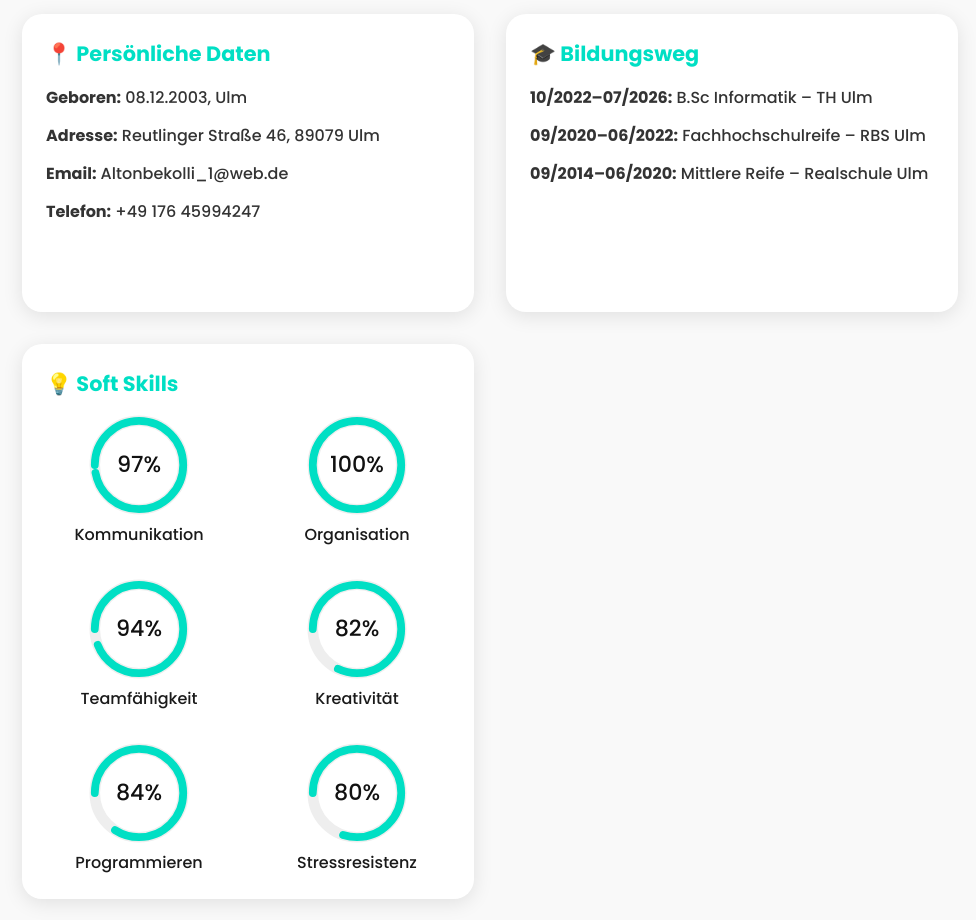
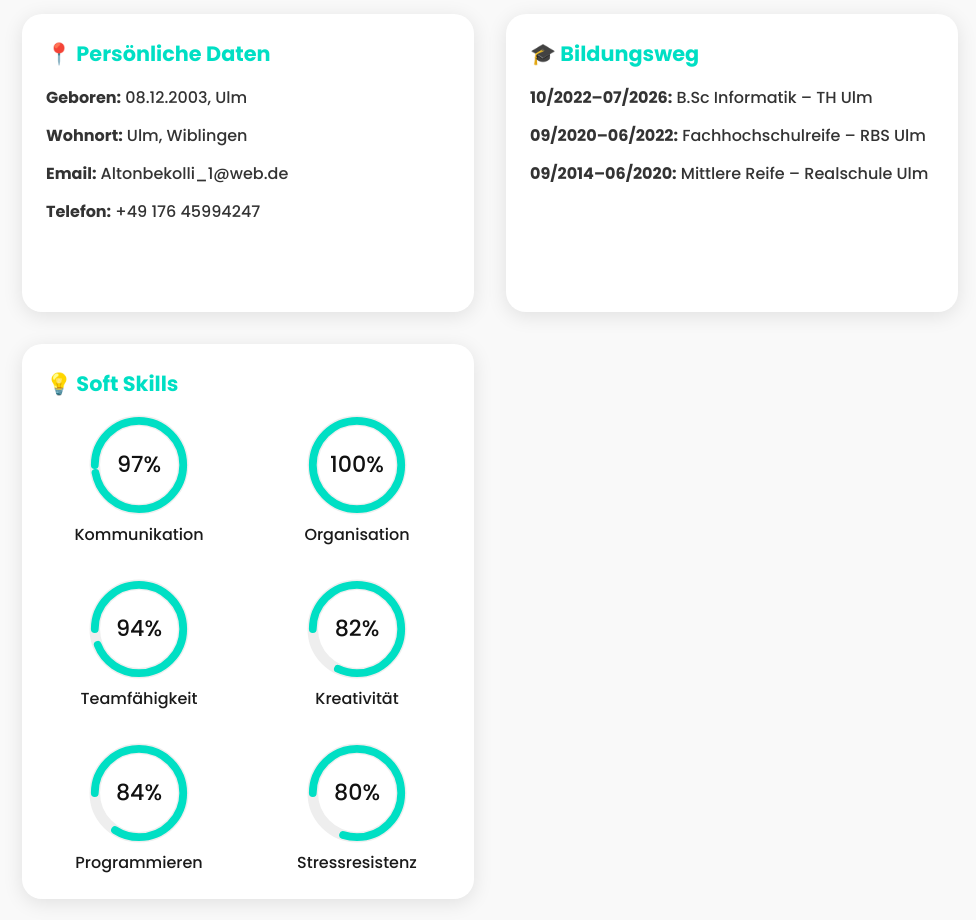
Before and after one commit to Altonbekolli/Portfolio, a plain HTML site: page index.html in a window 1280 px wide. Shown: the part 1560-2480 px from the top of the page, without its empty margins (290-1266 px from the left). Drawn offline with nearby package versions, Linux system fonts and the light colour scheme.

Commit message:
fix html

```diff
--- a/index.html
+++ b/index.html
@@ -232,7 +232,7 @@
               <h3>📍 Persönliche Daten</h3>
               <ul>
                 <li><strong>Geboren:</strong> 08.12.2003, Ulm</li>
-                <li><strong>Adresse:</strong> Reutlinger Straße 46, 89079 Ulm</li>
+                <li><strong>Wohnort:</strong> Ulm, Wiblingen</li>
                 <li><strong>Email:</strong> Altonbekolli_1@web.de</li>
                 <li><strong>Telefon:</strong> +49 176 45994247</li>
               </ul>
```
